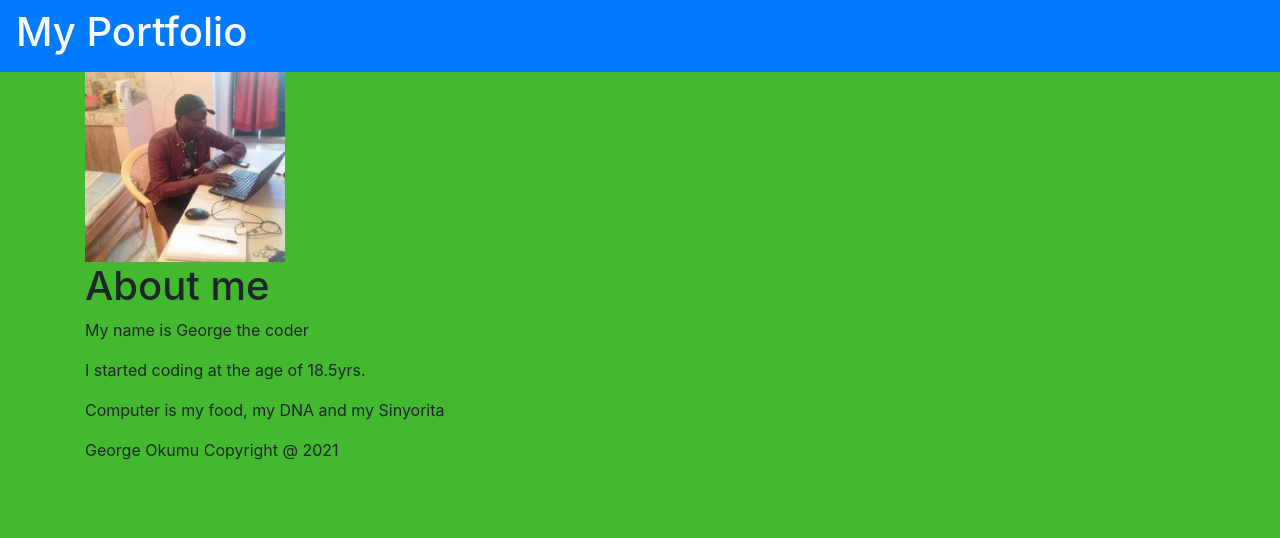
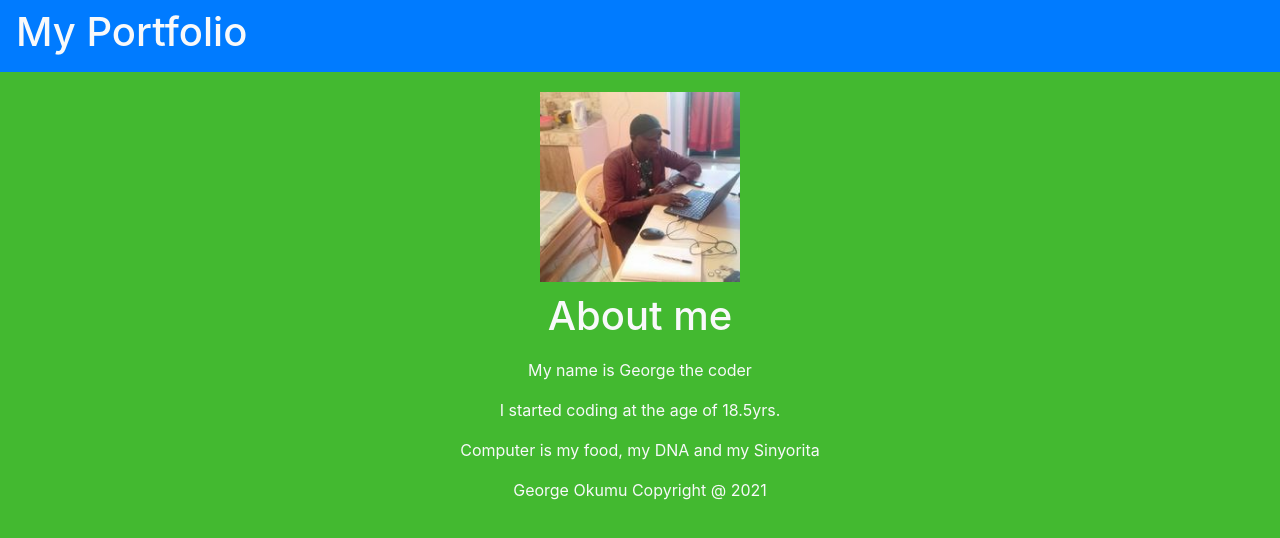
Before and after one commit to George-Okumu/mc51-portfolio, a plain HTML site: page index.html in a window 1280 px wide. Drawn offline with Linux system fonts and the light colour scheme.

Commit message:
styled using bootstrap rules

```diff
--- a/CSS/styles.css
+++ b/CSS/styles.css
@@ -2,9 +2,18 @@ body {
     background-color: #43B930;
 }
 
-.navh1 {
+.myimage {
+    padding-top: 20px !important;
+}
+
+.aboutme {
+    padding: 10px;
+}
+
+
+/* .navh1 {
     color: white;
-}
+} */
 
 
 /*
--- a/index.html
+++ b/index.html
@@ -10,23 +10,23 @@
 
 <body>
     <nav class="navbar navbar-expand-lg bg-primary">
-        <h1 class="navh1">My Portfolio</h1>
+        <h1 class="text-light">My Portfolio</h1>
     </nav>
     <section class="container">
         <main class="main">
-            <div class="image">
+            <div class="text-center myimage">
                 <img src="./Image/geoface.jpg" height="190px" width="200px" /></div>
             <div>
-                <h1>About me</h1>
+                <h1 class="text-center text-light aboutme">About me</h1>
             </div>
-            <div>
+            <div class="text-light text-center">
                 <p>My name is George the coder</p>
                 <p>I started coding at the age of 18.5yrs. </p>
                 <p>Computer is my food, my DNA and my Sinyorita</p>
             </div>
         </main>
         <footer>
-            <p>George Okumu Copyright @ 2021</p>
+            <p class="text-center text-light">George Okumu Copyright @ 2021</p>
         </footer>
     </section>
 </body>
```
